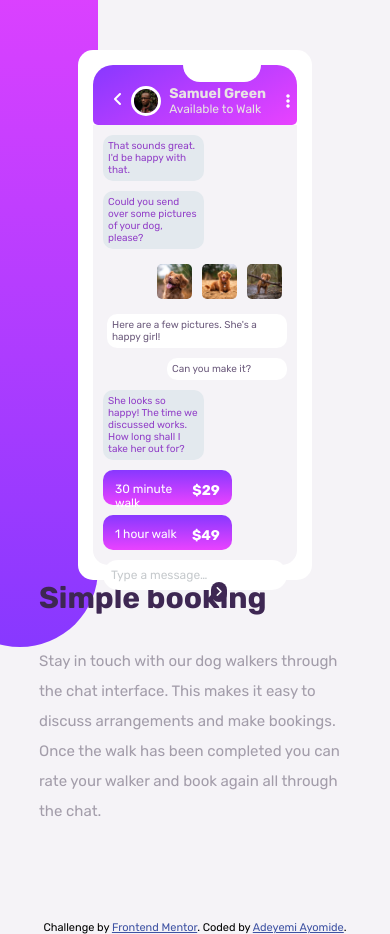
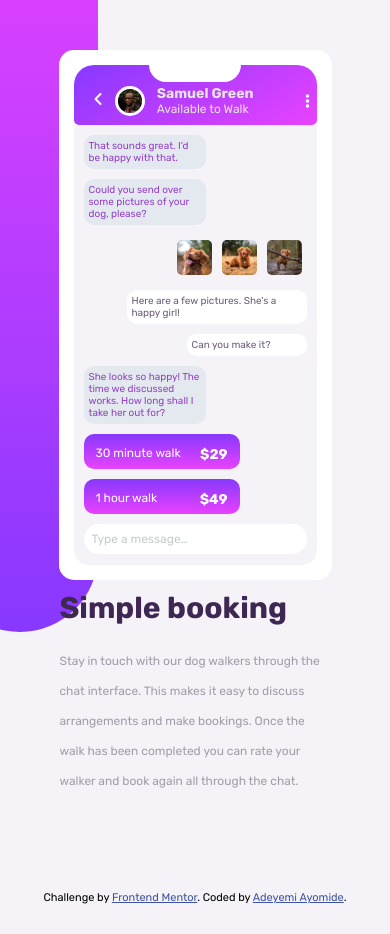
Before and after one commit to aystix/chat-app-illustration, a plain HTML site: page index.html in a window 390 px wide. After the commit the page ends 904 px from the top, so only its background shows below. Drawn offline with Linux system fonts and the light colour scheme.

Commit message:
second commit

```diff
--- a/index.html
+++ b/index.html
@@ -63,7 +63,7 @@
         <h3>$49</h3>
       </div>
       <div class="type-area">
-      <p> Type a message… <span> <i class="fa-sharp fa-solid fa-angle-right" id="fa-right"></i></span></p>
+      <p> Type a message… </p>
     </div>
       </div>
     </div>
--- a/style.css
+++ b/style.css
@@ -168,7 +168,7 @@ body {
 
 }
 h2 {
-    margin-bottom: 30px;
+    margin-bottom: 20px;
     font-size: 50px;
     color: hsl(271, 36%, 24%);
 }
@@ -177,14 +177,9 @@ h2 {
     color: hsl(270, 7%, 64%);
     line-height: 30px;
 }
-#fa-right {
-    background-color: hsl(271, 36%, 24%);
-    height: 20px;
-    padding: 4px;
-    border-radius: 30px;
 
 
-}
+
 
 @media (max-width:480px) {
     body {
@@ -200,14 +195,17 @@ h2 {
         display: flex;
     }
     .chat {
-        width: 60%;
+        width: 70%;
         margin: 0 auto;
         height: 530px;
         margin-top: 50px;
+        margin-bottom: 10px;
 
     }
     .text {
-        width: 80%;
+        width: 90%;
+        padding-left: 40px;
+        padding-right: 40px;
 
     }
     h2 {
@@ -215,7 +213,7 @@ h2 {
 
     }
     #textt {
-        font-size: 15px;
+        font-size: 12px;
     }
     .purple-part {
         position: absolute;
@@ -223,7 +221,8 @@ h2 {
         width: 40% ;
         margin-top: -400px;
     }
-    #fa-right {
-        margin-left: 100px;
+
+    .white-top {
+        left: 75px;
     }
 }
```
